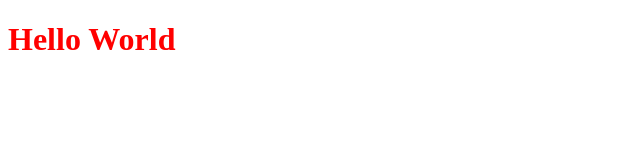
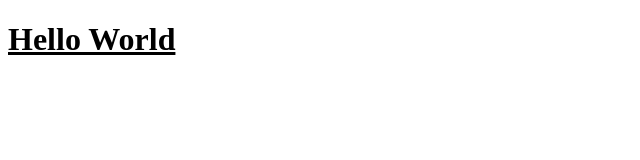
Before and after one commit to hifzakhanslb/first-project, a plain HTML site: page index.html in a window 1280 px wide. Shown: the whole page, without its empty margins (0-640 px from the left). Drawn offline with Linux system fonts and the light colour scheme.

Commit message:
second-push-css-updated

```diff
--- a/style.css
+++ b/style.css
@@ -1,5 +1,5 @@
 h1 {
-    color: red;
+    text-decoration: underline;
 }
 
 @media screen and (max-width: 320px) {
```
